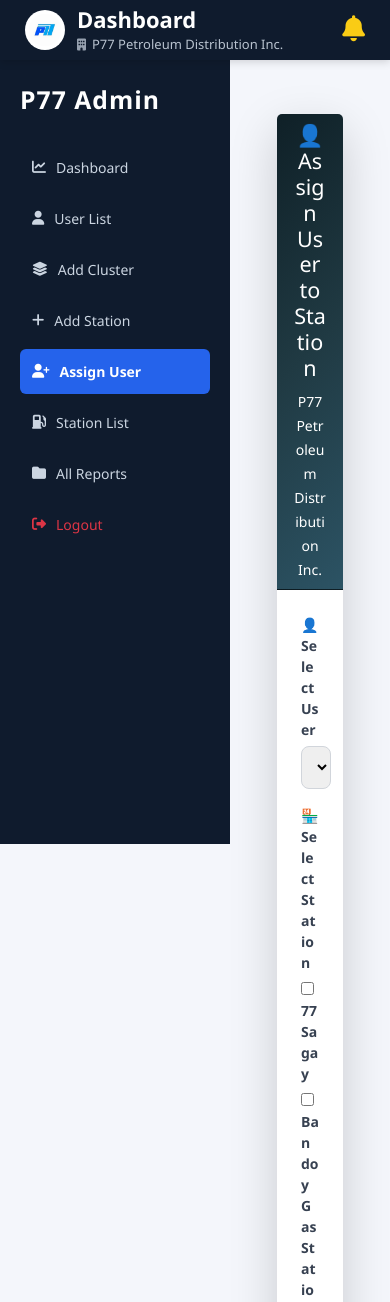
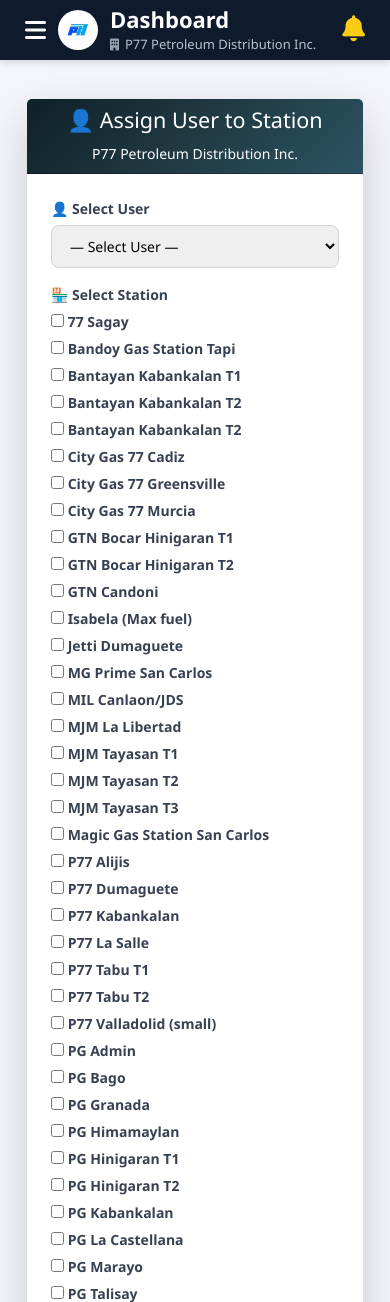
Before and after one commit to Juvpin143/p77-data-monitoring, a Django app: page /adminpanel/assign-user/ in a window 390 px wide. Shown: the top 1302 px of the page. Run offline with Django 5.2, Linux system fonts and the light colour scheme; a user stored in the database is signed in; data comes from the database, SQL or seed files in the repository.

Commit message:
Fix hamburger menu mobile sidebar

```diff
--- a/staff/templates/main/base_admin.html
+++ b/staff/templates/main/base_admin.html
@@ -47,31 +47,6 @@ html, body{
     padding:0;
 }
 
-/* MOBILE VERSION (screens below 768px) */
-@media (max-width: 768px) {
-
-    /* sidebar becomes hidden on mobile */
-    .sidebar {
-        left: -230px;
-        transition: 0.3s ease;
-    }
-
-    /* navbar full width (already OK) */
-    .navbar {
-        left: 0;
-        width: 100%;
-    }
-
-    /* main content full width din */
-    .main {
-        margin-left: 0;
-    }
-
-    /* mobile padding */
-    .content {
-        padding: 15px 20px;
-    }
-}
 /* Global Layout */
 body{
     margin:0;
@@ -293,6 +268,50 @@ body{
     color: #ff4d5a;
 }
 
+/* HAMBURGER BUTTON */
+.hamburger {
+    display: none;
+    background: none;
+    border: none;
+    color: white;
+    font-size: 24px;
+    cursor: pointer;
+}
+
+/* OVERLAY */
+.overlay {
+    display: none;
+    position: fixed;
+    top: 0; left: 0;
+    width: 100%; height: 100%;
+    background: rgba(0,0,0,0.5);
+    z-index: 999;
+}
+
+@media (max-width: 768px) {
+    .hamburger {
+        display: block !important;
+    }
+    .sidebar {
+        left: -230px !important;
+        transition: 0.3s ease;
+        z-index: 1001;
+    }
+    .sidebar.open {
+        left: 0 !important;
+    }
+    .overlay.open {
+        display: block !important;
+    }
+    .main {
+        margin-left: 0 !important;
+        width: 100% !important;
+    }
+    .content {
+        padding: 15px !important;
+    }
+}
+
 </style>
 
 </head>
@@ -306,6 +325,9 @@ body{
 
         <div class="nav-left">
             <div class="logo-title">
+                <button class="hamburger" id="hamburgerBtn">
+                    <i class="fa-solid fa-bars"></i>
+                </button>
                 <img src="{% static 'images/p77_logo.png' %}" alt="P77 Logo" class="nav-logo">
                 <div class="text-group">
                     <h3>Dashboard</h3>
@@ -401,6 +423,8 @@ body{
 
     </div>
 
+    <div class="overlay" id="overlay"></div>
+
     <!-- SIDEBAR -->
     <div class="sidebar">
         <h2>P77 Admin</h2>
@@ -492,6 +516,22 @@ body{
     </div>
 
 <script>
+const hamburger = document.getElementById('hamburgerBtn');
+const sidebar = document.querySelector('.sidebar');
+const overlay = document.getElementById('overlay');
+
+hamburger.addEventListener('click', function() {
+    sidebar.classList.toggle('open');
+    overlay.classList.toggle('open');
+});
+
+overlay.addEventListener('click', function() {
+    sidebar.classList.remove('open');
+    overlay.classList.remove('open');
+});
+</script>
+
+<script>
 document.addEventListener("DOMContentLoaded", function () {
     const toastElList = document.querySelectorAll('.toast');
     toastElList.forEach(function(toastEl) {
```
